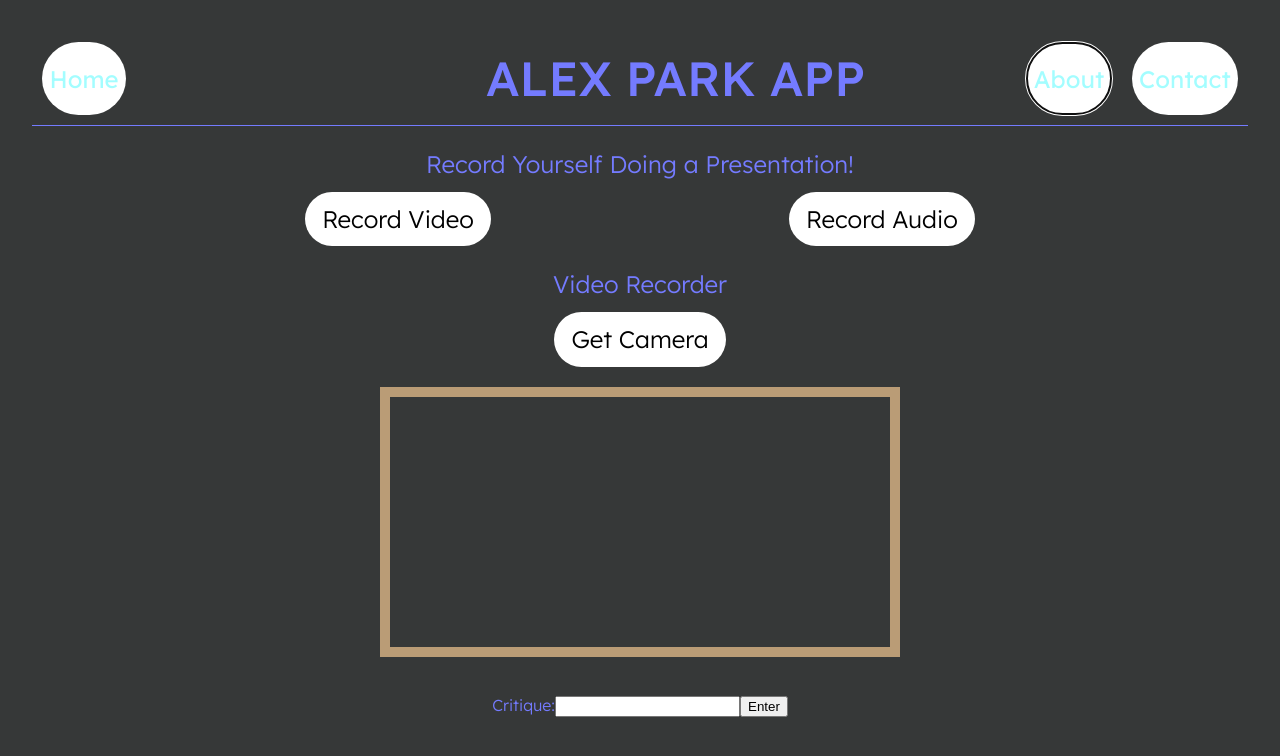
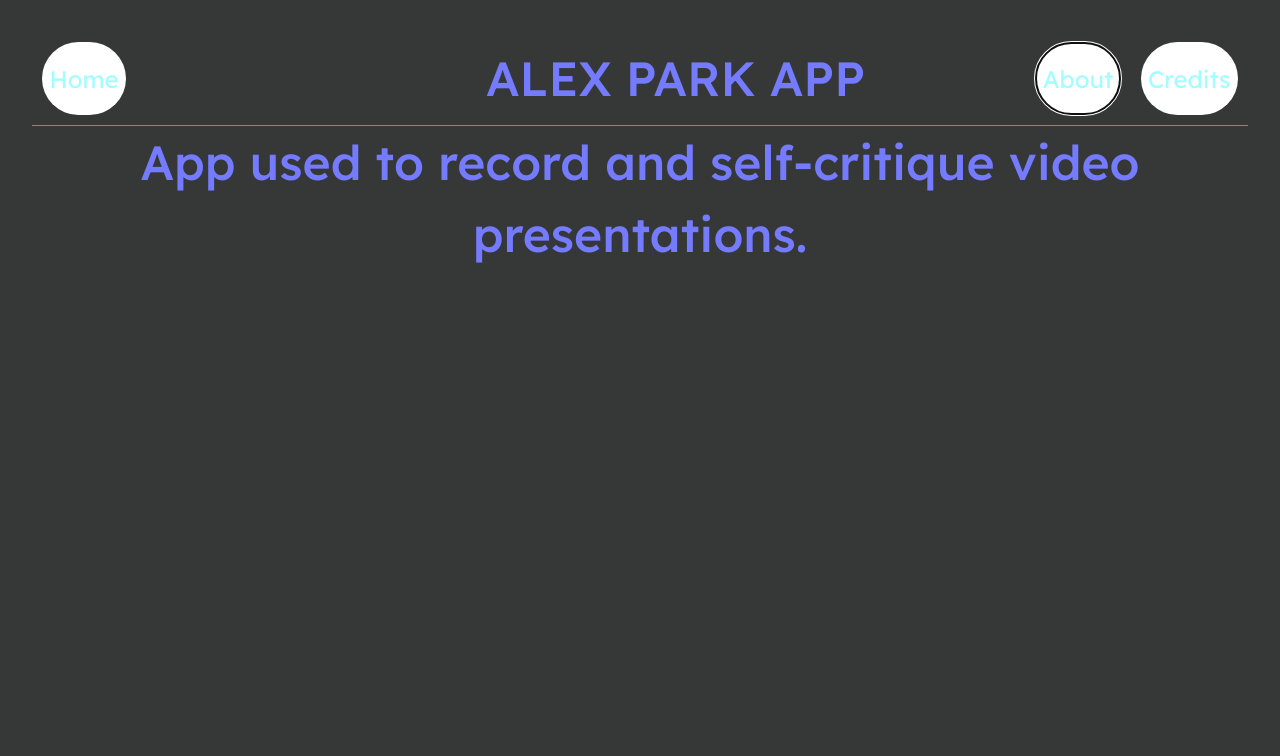
Before and after one commit to alexpark0/Critiqify, a React (Vite) app: page / in a window 1280 px wide. Both pictures are taken after a click on the button "About". Shown: the top 756 px of the page. Built offline with nearby package versions, Linux system fonts and the light colour scheme.

Commit message:
added top bar functionality

```diff
--- a/src/App.css
+++ b/src/App.css
@@ -69,3 +69,11 @@ div {
   font-weight: 300;
   font-style: normal;
 }
+
+.content {
+  display: none;
+}
+
+.show-content {
+  display: block;
+}
--- a/src/App.jsx
+++ b/src/App.jsx
@@ -17,15 +17,22 @@ const App = () => {
   const change = (event) => {
     setVal(event.target.value);
   };
+
+  const [toggle, setToggle] = useState(1)
+
+  function updateToggle(id) {
+    setToggle(id)
+  }
+
   return (
     <>
       <div className="alex-park-homescreen">
-        <button className="button-left">Home</button>
+        <button className="button-left" onClick={()=>updateToggle(1)}>Home</button>
         <h1>ALEX PARK APP</h1>
-        <button className="button-middle">About</button>
-        <button className="button-right">Contact</button>
+        <button className="button-middle" onClick={()=>updateToggle(2)}>About</button>
+        <button className="button-right" onClick={()=>updateToggle(3)}>Credits</button>
       </div>
-      <div>
+      <div className={toggle === 1 ? "show-content" : "content"}>
         <h2>Record Yourself Doing a Presentation!</h2>
         <div className="button-flex">
           <button onClick={toggleRecordOption("video")}>Record Video</button>
@@ -44,6 +51,25 @@ const App = () => {
           </form>
         </div>
       </div>
+      <div className={toggle === 2 ? "show-content" : "content"}>
+        <h1>
+          App used to record and self-critique video presentations.
+        </h1>
+      </div>
+      <div className={toggle === 3 ? "show-content" : "content"}>
+        <h1>
+          Alex Park :   park.ale@northeastern.edu
+        </h1>
+        <h1>
+          Aiden Rim :   rim.a@northeastern.edu
+        </h1>
+        <h1>
+          Bryan Li  :   li.brya@northeastern.edu
+        </h1>
+        <h1>
+          Colin Chu :   chu.col@northeastern.edu
+        </h1>
+      </div>
     </>
   );
 };
```
